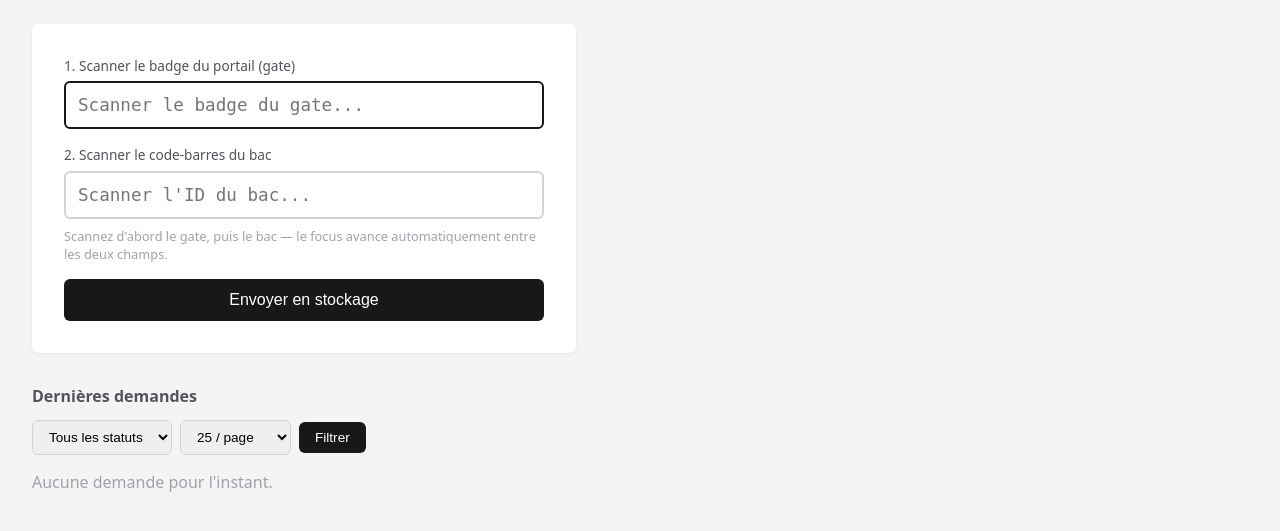
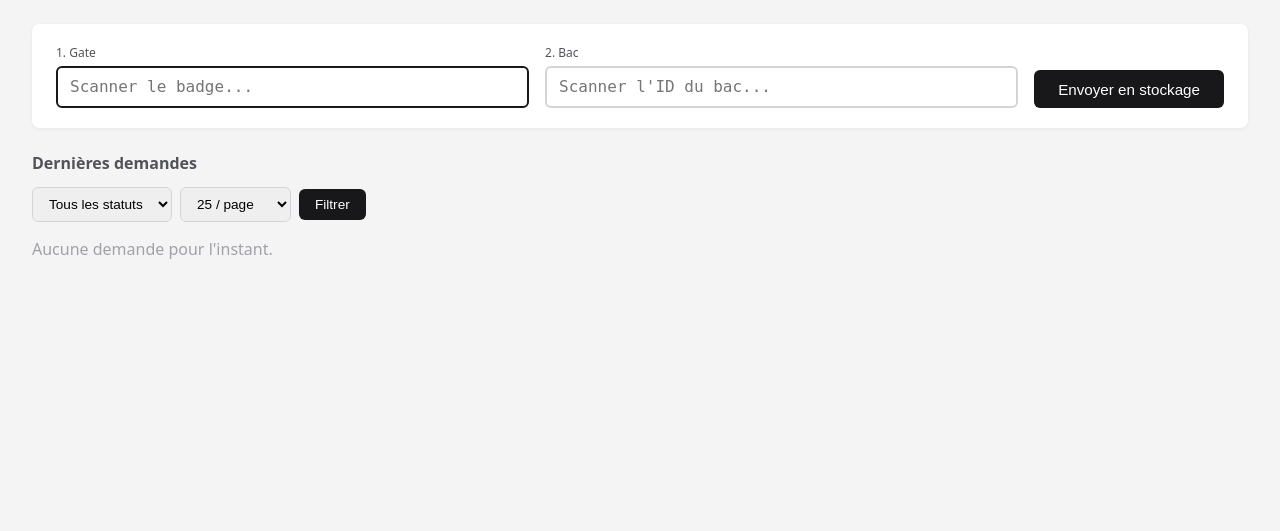
Before and after one commit to fengli-atome3d/test, a FastAPI app: template templates/mise_en_stock.html in a window 1280 px wide. Shown: the part 59-590 px from the top of the page. Run offline with FastAPI, Linux system fonts and the light colour scheme; the template is opened without the code that fills it, so the values that code supplies are empty.

Commit message:
update mise en stock layout

```diff
--- a/main.py
+++ b/main.py
@@ -42,6 +42,11 @@ PREPARATION_RUN_STATES = [
 # Movu, NOT yet physically complete. Real completion comes from
 # /webhook/movu notifications, updating the same row.
 INBOUND_STATUSES = ["requested", "dry_run", "sent", "in_progress", "completed", "cancelled", "failed"]
+
+# Only MPS3 supports inbound (confirmed from Movu's functional docs) —
+# a colleague scanning an MPS1/MPS2 badge by mistake must be rejected
+# clearly, not silently forwarded to Movu.
+VALID_INBOUND_GATES = {"MPS3G1", "MPS3G2", "MPS3G3"}
 
 # Matches "preparation_run_summary_6397693.csv" or the "(1)"/"(2)" browser
 # duplicate-download suffix variant — captures just the numeric run ID,
@@ -212,14 +217,45 @@ async def mise_en_stock_scan(
     gate: str = Form(...),
 ):
     """
-    Colleague scans a physical pack's barcode, selects which physical gate
-    they're standing at, clicks the button — creates a Movu "In" order for
-    that specific handling unit at that specific gate. Gate is a REQUIRED
-    field for inbound orders per Movu's own docs (unlike outbound/Cycle,
-    where it's optional and auto-assigned) — only the colleague physically
-    present knows which gate they're using, so this can't be hardcoded.
+    Colleague scans a physical GATE barcode first, then a physical PACK
+    barcode, then clicks the button — creates a Movu "In" order for that
+    specific handling unit at that specific gate. Gate is a REQUIRED
+    field for inbound orders per Movu's own docs.
+
+    Only MPS3 supports inbound (confirmed from Movu's functional docs) —
+    MPS1/MPS2 gates are explicitly rejected here with a clear message,
+    not silently forwarded to Movu.
     """
     handling_unit_id = handling_unit_id.strip()
+    gate = gate.strip().upper()
+
+    if gate not in VALID_INBOUND_GATES:
+        logger.warning("Rejected mise-en-stock scan: invalid/unsupported gate '%s'", gate)
+        recent = db.query(InboundRequest).order_by(InboundRequest.created_at.desc()).limit(25).all()
+        if gate.startswith("MPS1") or gate.startswith("MPS2"):
+            error_msg = (
+                f"Ce portail ({gate}) ne peut pas traiter la mise en stock. "
+                f"Seul MPS3 gère l'entrée en stock — vérifiez que vous êtes au bon terminal."
+            )
+        else:
+            error_msg = f"Gate scanné invalide : '{gate}'. Attendu : MPS3G1, MPS3G2 ou MPS3G3."
+        return templates.TemplateResponse(
+            request=request,
+            name="mise_en_stock.html",
+            context={
+                "user_email": current_user.email,
+                "recent": recent,
+                "selected_status": "",
+                "statuses": INBOUND_STATUSES,
+                "page": 1,
+                "per_page": 25,
+                "total_pages": 1,
+                "total_count": len(recent),
+                "error": error_msg,
+            },
+            status_code=400,
+        )
+
     inbound_id = str(uuid.uuid4())
 
     movu_payload = {
--- a/templates/mise_en_stock.html
+++ b/templates/mise_en_stock.html
@@ -17,16 +17,17 @@
         .pagination a { color: #18181b; text-decoration: none; font-weight: 500; }
         .pagination a:hover { text-decoration: underline; }
 
-        .scan-card { background: white; padding: 2rem; border-radius: 8px; box-shadow: 0 1px 4px rgba(0,0,0,0.06);
-                     margin-bottom: 2rem; max-width: 480px; }
-        .scan-card label { display: block; font-size: 0.85rem; color: #52525b; margin-bottom: 0.4rem; }
-        .scan-card input { width: 100%; padding: 0.75rem; font-size: 1.1rem; border: 2px solid #d4d4d8;
-                            border-radius: 6px; box-sizing: border-box; margin-bottom: 1rem; font-family: monospace; }
-        .scan-card input:focus { border-color: #18181b; outline: none; }
-        .scan-card button { width: 100%; padding: 0.75rem; background: #18181b; color: white; border: none;
-                             border-radius: 6px; font-size: 1rem; cursor: pointer; }
-        .scan-card button:hover { background: #27272a; }
-        .hint { font-size: 0.8rem; color: #a1a1aa; margin-top: -0.5rem; margin-bottom: 1rem; }
+        .scan-card { background: white; padding: 1.25rem 1.5rem; border-radius: 8px; box-shadow: 0 1px 4px rgba(0,0,0,0.06);
+                     margin-bottom: 1.5rem; }
+        .scan-row { display: flex; gap: 1rem; align-items: flex-end; flex-wrap: wrap; }
+        .scan-field { display: flex; flex-direction: column; flex: 1; min-width: 220px; }
+        .scan-field label { font-size: 0.75rem; color: #52525b; margin-bottom: 0.3rem; }
+        .scan-field input { padding: 0.6rem 0.75rem; font-size: 1rem; border: 2px solid #d4d4d8;
+                             border-radius: 6px; box-sizing: border-box; font-family: monospace; }
+        .scan-field input:focus { border-color: #18181b; outline: none; }
+        .scan-row button { padding: 0.65rem 1.5rem; background: #18181b; color: white; border: none;
+                            border-radius: 6px; font-size: 0.95rem; cursor: pointer; white-space: nowrap; }
+        .scan-row button:hover { background: #27272a; }
 
         table { width: 100%; border-collapse: collapse; background: white; border-radius: 8px;
                 overflow: hidden; box-shadow: 0 1px 4px rgba(0,0,0,0.06); }
@@ -68,16 +69,17 @@
 
     <div class="scan-card">
         {% if error %}
-        <div style="background: #fef2f2; color: #b91c1c; padding: 0.6rem; border-radius: 6px; font-size: 0.85rem; margin-bottom: 1rem;">{{ error }}</div>
+        <div style="background: #fef2f2; color: #b91c1c; padding: 0.6rem; border-radius: 6px; font-size: 0.85rem; margin-bottom: 0.75rem;">{{ error }}</div>
         {% endif %}
-        <form method="post" action="/mise-en-stock/scan">
-            <label for="gate">1. Scanner le badge du portail (gate)</label>
-            <input type="text" id="gate" name="gate" autofocus required
-                   placeholder="Scanner le badge du gate...">
-            <label for="handling_unit_id">2. Scanner le code-barres du bac</label>
-            <input type="text" id="handling_unit_id" name="handling_unit_id" required
-                   placeholder="Scanner l'ID du bac...">
-            <div class="hint">Scannez d'abord le gate, puis le bac — le focus avance automatiquement entre les deux champs.</div>
+        <form method="post" action="/mise-en-stock/scan" class="scan-row">
+            <div class="scan-field">
+                <label for="gate">1. Gate</label>
+                <input type="text" id="gate" name="gate" autofocus required placeholder="Scanner le badge...">
+            </div>
+            <div class="scan-field">
+                <label for="handling_unit_id">2. Bac</label>
+                <input type="text" id="handling_unit_id" name="handling_unit_id" required placeholder="Scanner l'ID du bac...">
+            </div>
             <button type="submit">Envoyer en stockage</button>
         </form>
     </div>
```
Also changed, not shown: templates/login.html (+18 -1 lines).
